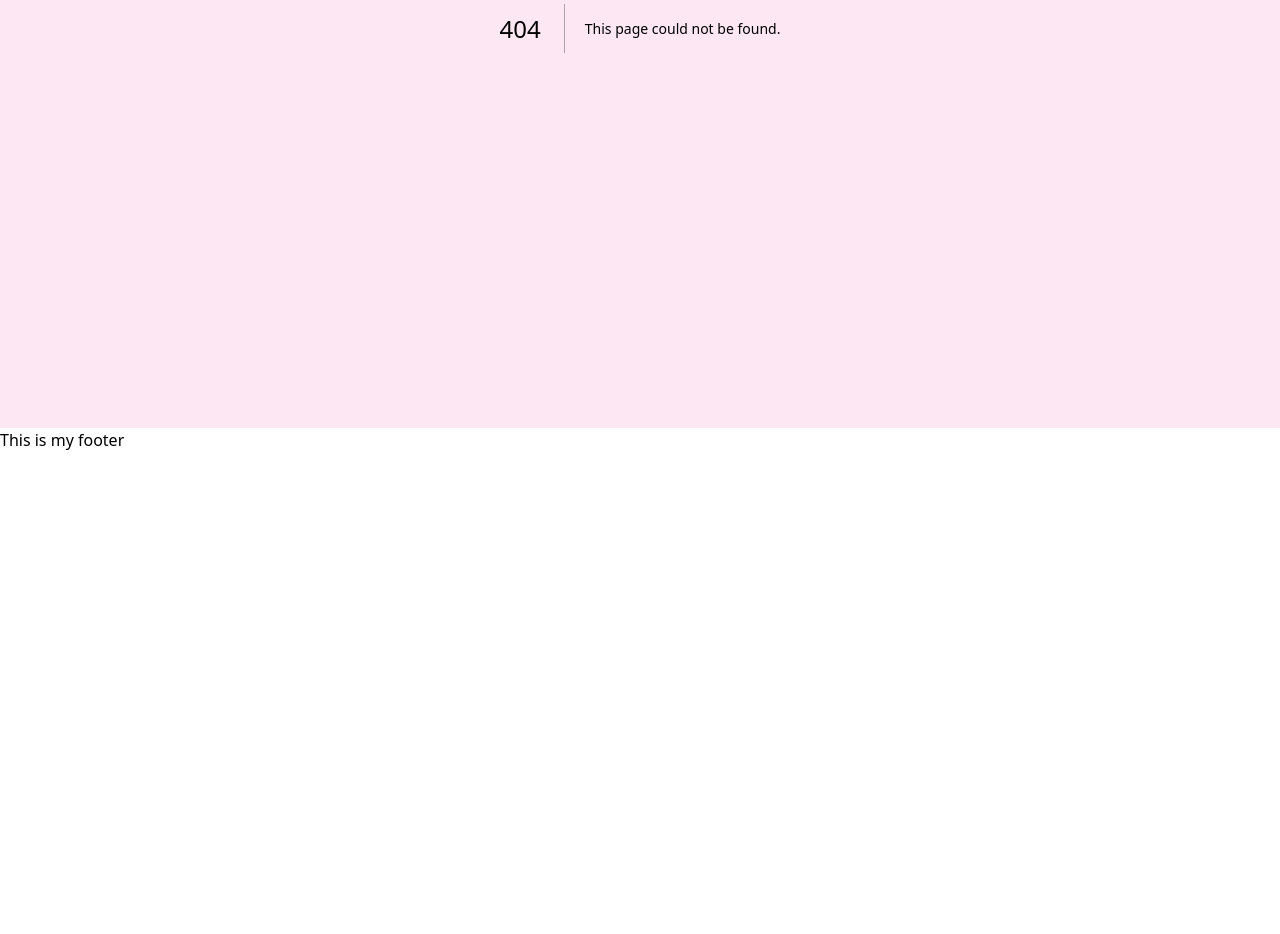
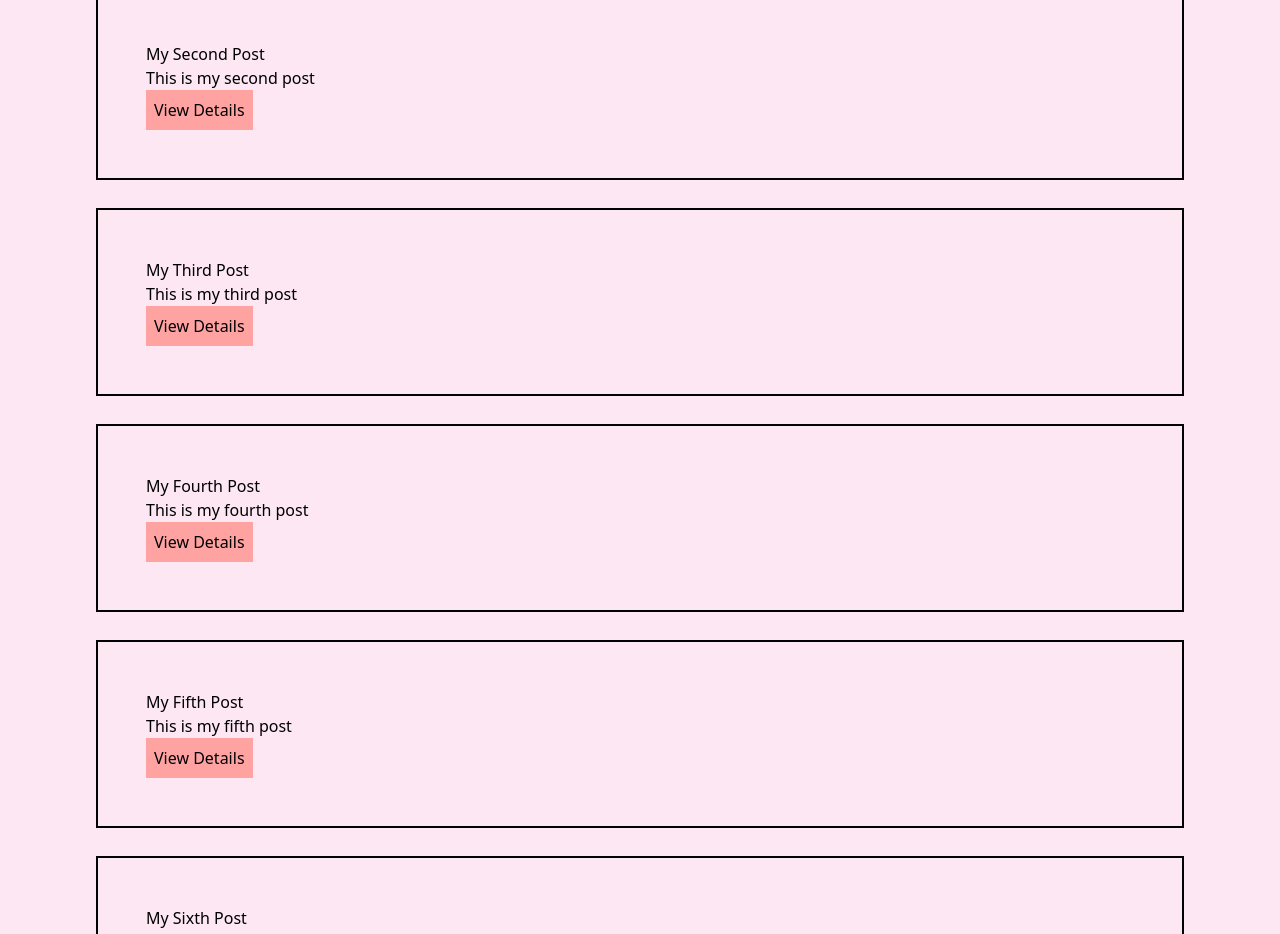
Before and after one commit to Md-Firoz-Mahmud-Nur/0190-Next_Hero-L1_M13_m_076, a Next.js app: page /blogs in a window 1280 px wide. Before the commit this address had no page. Shown: the part 460-1394 px from the top of the page. Before the commit the page ends 912 px from the top, so only its background shows below. Built offline with nearby package versions, Linux system fonts and the light colour scheme.

Commit message:
Add : Daynamic Routing

```diff
--- a/src/Components/Heading.js
+++ /dev/null
@@ -1,11 +0,0 @@
-import React from 'react';
-
-const Heading = () => {
-  return (
-    <div>
-      this is my heading
-    </div>
-  );
-};
-
-export default Heading;
--- /dev/null
+++ b/src/Components/Heading.jsx
@@ -0,0 +1,7 @@
+import React from "react";
+
+const Heading = () => {
+  return <div>this is my heading</div>;
+};
+
+export default Heading;
--- a/src/Components/Navbar.jsx
+++ b/src/Components/Navbar.jsx
@@ -10,6 +10,7 @@ const Navbar = () => {
     { title: "About", path: "/about" },
     { title: "Service", path: "/service" },
     { title: "Contact", path: "/contact" },
+    { title: "Blogs", path: "/blogs" },
   ];
 
   const handler = () => {
--- /dev/null
+++ b/src/app/blogs/[slug]/page.jsx
@@ -0,0 +1,52 @@
+import React from "react";
+
+const BlogsDetailsPage = ({ params }) => {
+  console.log(params.slug);
+
+  const blogs = [
+    {
+      slug: "my-first-post",
+      title: "My First Post",
+      description: "This is my first post",
+    },
+    {
+      slug: "my-second-post",
+      title: "My Second Post",
+      description: "This is my second post",
+    },
+    {
+      slug: "my-third-post",
+      title: "My Third Post",
+      description: "This is my third post",
+    },
+    {
+      slug: "my-fourth-post",
+      title: "My Fourth Post",
+      description: "This is my fourth post",
+    },
+    {
+      slug: "my-fifth-post",
+      title: "My Fifth Post",
+      description: "This is my fifth post",
+    },
+    {
+      slug: "my-sixth-post",
+      title: "My Sixth Post",
+      description: "This is my sixth post",
+    },
+  ];
+
+  const { title, description } = blogs.find(
+    (blog) => blog.slug === params.slug
+  );
+
+  return (
+    <div className="p-6">
+      <h3 className="text-2xl font-bold">blog details</h3>
+      <h4 className="text-xl">{title}</h4>
+      <h4>{description}</h4>
+    </div>
+  );
+};
+
+export default BlogsDetailsPage;
--- /dev/null
+++ b/src/app/blogs/page.jsx
@@ -0,0 +1,56 @@
+import Link from "next/link";
+import React from "react";
+
+const BlogsPage = () => {
+  const blogs = [
+    {
+      slug: "my-first-post",
+      title: "My First Post",
+      description: "This is my first post",
+    },
+    {
+      slug: "my-second-post",
+      title: "My Second Post",
+      description: "This is my second post",
+    },
+    {
+      slug: "my-third-post",
+      title: "My Third Post",
+      description: "This is my third post",
+    },
+    {
+      slug: "my-fourth-post",
+      title: "My Fourth Post",
+      description: "This is my fourth post",
+    },
+    {
+      slug: "my-fifth-post",
+      title: "My Fifth Post",
+      description: "This is my fifth post",
+    },
+    {
+      slug: "my-sixth-post",
+      title: "My Sixth Post",
+      description: "This is my sixth post",
+    },
+  ];
+
+  return (
+    <div className="p-24">
+      <h4>Blogs</h4>
+      {blogs.map((blog) => (
+        <div className="border-2 p-12 my-7" key={blog.slug}>
+          <h5>{blog.title}</h5>
+          <p>{blog.description}</p>
+          <button
+            className="bg-red-300 p-2
+          ">
+            <Link href={`/blogs/${blog.slug}`}>View Details</Link>
+          </button>
+        </div>
+      ))}
+    </div>
+  );
+};
+
+export default BlogsPage;
--- a/src/app/layout.js
+++ b/src/app/layout.js
@@ -23,7 +23,7 @@ export default function RootLayout({ children }) {
       <body
         className={`${geistSans.variable} ${geistMono.variable} antialiased`}>
         <Navbar></Navbar>
-        <div className="h-screen bg bg-pink-100">{children}</div>
+        <div className="min-h-screen  bg-pink-100">{children}</div>
         <footer>This is my footer</footer>
       </body>
     </html>
```
